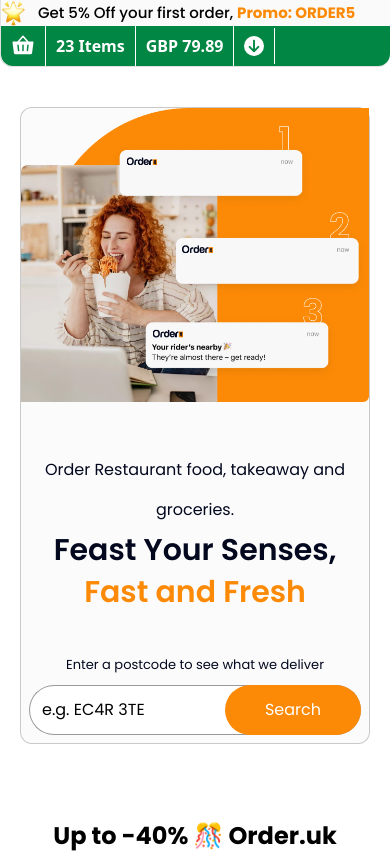
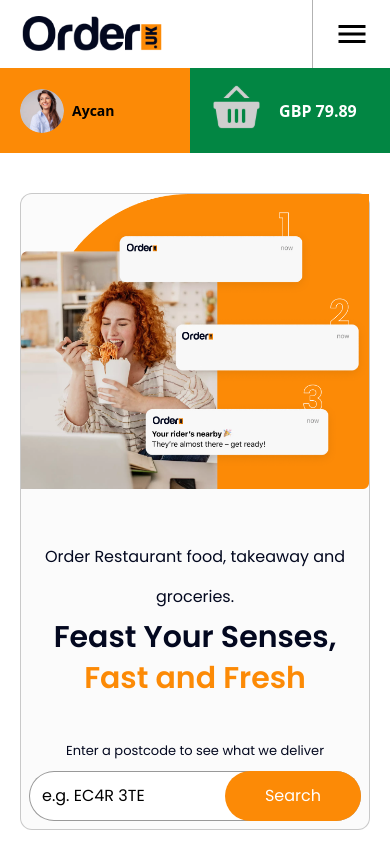
Before and after one commit to frontend-complex/food-ordering, a React (Vite) app: page / in a window 390 px wide. Shown: the top 853 px of the page. Built offline with nearby package versions, Linux system fonts and the light colour scheme.

Commit message:
Home page mobile navbar add

```diff
--- a/src/components/shared/HeaderTop/index.jsx
+++ b/src/components/shared/HeaderTop/index.jsx
@@ -2,10 +2,16 @@
 import star from "../../../assets/images/icons/star.png";
 import { PiBasketFill } from "react-icons/pi";
 import { FaCircleArrowDown } from "react-icons/fa6";
+import logo from "../../../assets/logo.png";
+import { MdOutlineMenu } from "react-icons/md";
+import avatar from "../../../assets/images/avatar/avatar-1.png";
+import shopingBasket from "../../../assets/images/icons/Shopping Basket.svg";
 
 const HeaderTop = () => {
   return (
-    <nav className="flex flex-col md:flex-row items-center justify-between container mx-auto bg-silver rounded-b-xl border border-black/10 border-t-0  border-r-0 ">
+    <>
+      {/* Desktop Header */}
+      <nav className="hidden md:flex flex-col md:flex-row items-center justify-between container mx-auto bg-silver rounded-b-xl border border-black/10 border-t-0  border-r-0 ">
         <div className="flex flex-row  md:pl-9 items-center  gap-3 font-poppins  w-full md:w-5/12">
           <img src={star} alt="" className="" />
           <p className="font-poppins text-[15px] font-medium">
@@ -38,6 +44,36 @@
           </div>
         </div>
       </nav>
+      {/* Mobile Header */}
+      <div className="">
+        {/* Mobile Nav */}
+        <section className="flex flex-row md:hidden justify-between  mx-5 ">
+          <div className="w-10/12 py-4">
+            <img src={logo} alt="" className="w-36" />
+          </div>
+          <button className="w-2/12 py-4 flex justify-end items-center border-l border-l-black/30">
+            <MdOutlineMenu className="text-4xl text-right" />
+          </button>
+        </section>
+        {/* Mobile Cart */}
+        <section className="flex flex-row md:hidden ">
+          <div
+            className="flex flex-row py-4 pl-5
+           items-center bg-orange w-full gap-2"
+          >
+            <img src={avatar} alt="" className="rounded-full" />
+            <h4 className="text-[14px] font-semibold text-black">Aycan</h4>
+          </div>
+          <div
+            className="w-full bg-green py-4 pr-5 pl-5 flex flex-row items-center gap-4
+          "
+          >
+            <img src={shopingBasket} alt="shopping basket" className="w-1/3" />
+            <h4 className="text-white text-base font-semibold">GBP 79.89</h4>
+          </div>
+        </section>
+      </div>
+    </>
   );
 };
 
```
Also changed, not shown: src/assets/images/avatar/avatar-1.png (added), src/assets/images/icons/Shopping Basket.svg (added). Lines whose indentation alone changed are shown as unchanged.
